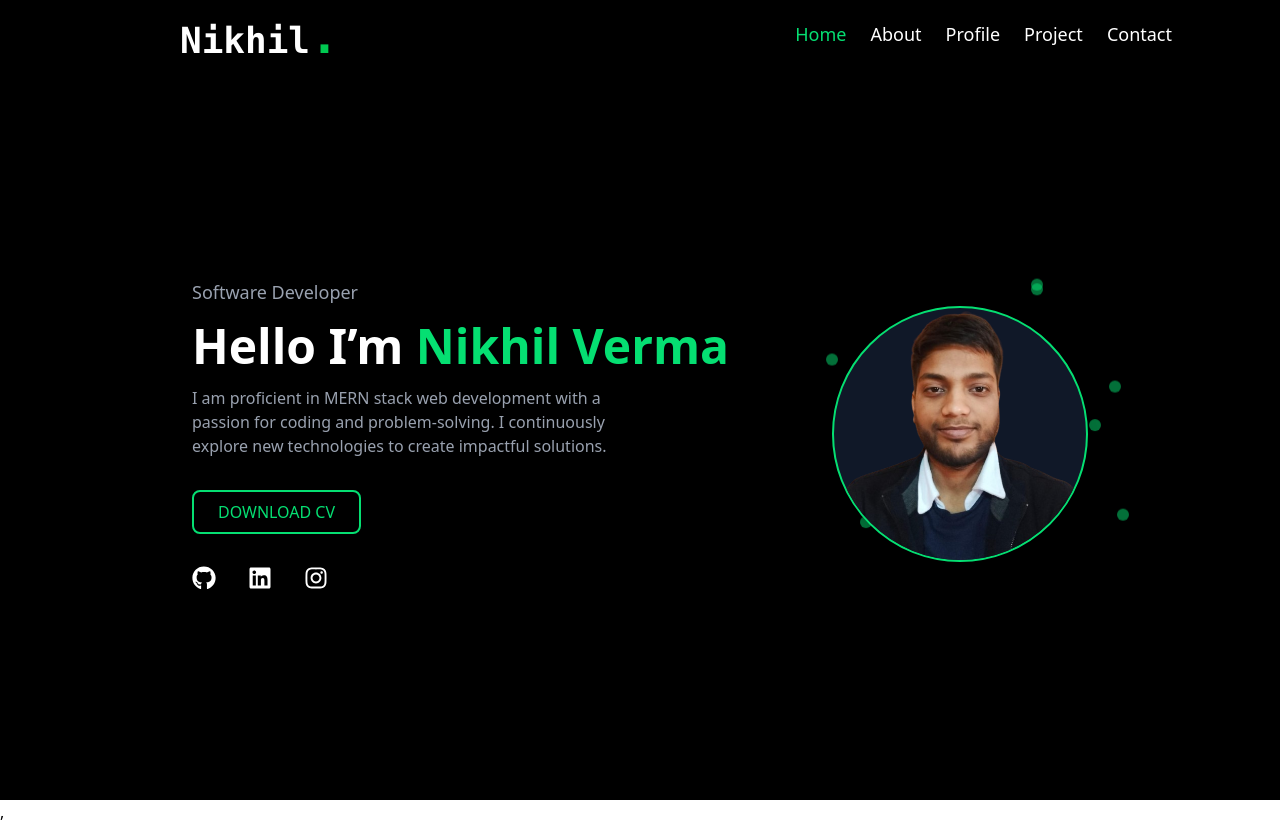
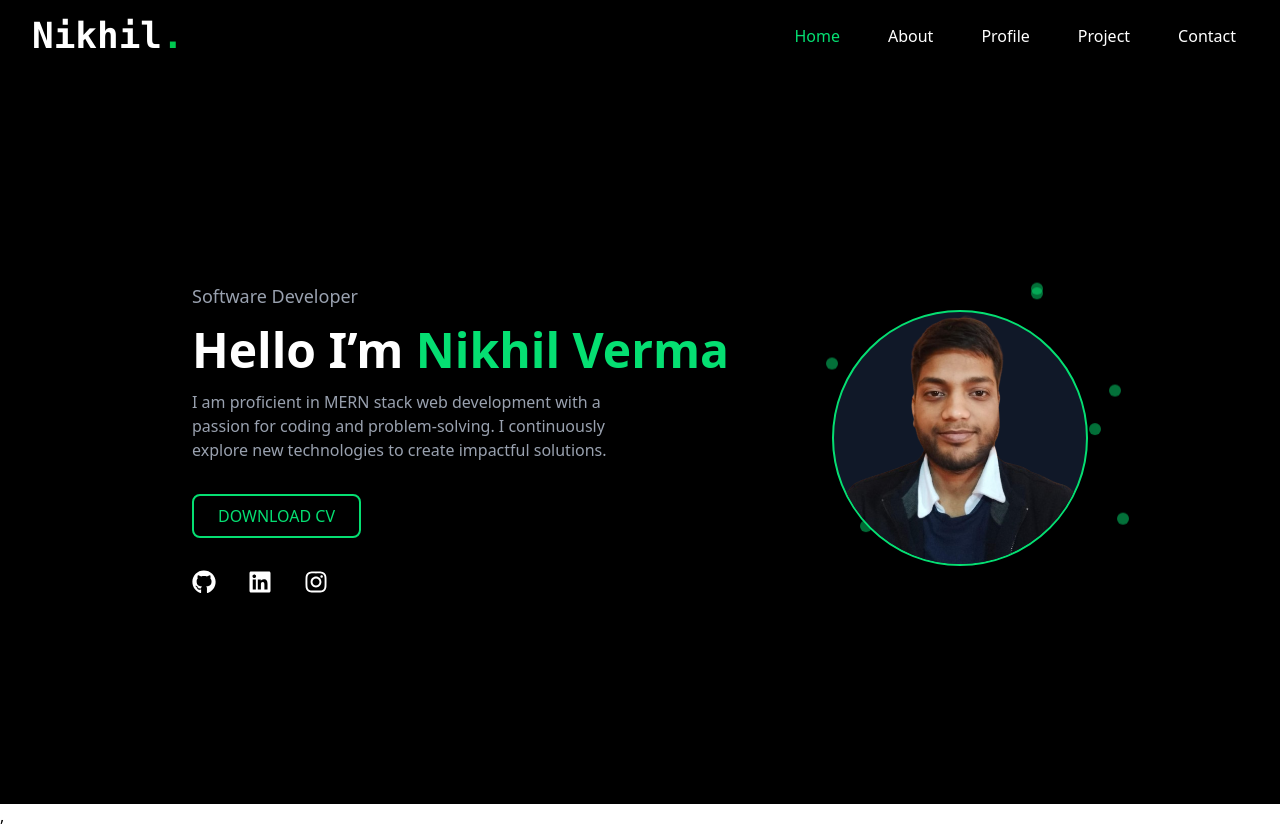
Before and after one commit to nikhilcse0427/NikhilVermaPortpolio, a React (Vite) app: page / in a window 1280 px wide. Built offline with nearby package versions, Linux system fonts and the light colour scheme.

Commit message:
refactor(Navbar): enhance mobile responsiveness with hamburger menu

```diff
--- a/src/components/Navbar.jsx
+++ b/src/components/Navbar.jsx
@@ -1,16 +1,31 @@
-import React from "react";
+import React, { useState } from "react";
 import { Link, useLocation } from "react-router-dom";
+import { Menu, X } from "lucide-react";
 
 const Navbar = () => {
   const location = useLocation(); // Get the current route
+  const [isOpen, setIsOpen] = useState(false);
 
   return (
-    <div>
-      <nav className="text-white bg-black flex justify-between px-8 pr-22 pl-45">
-        <h1 className="font-semibold font-mono text-4xl pt-3 text-white">
-          Nikhil<span className="font-bold text-green-500 text-5xl">.</span>
+    <nav className="bg-black text-white px-6 py-4 flex justify-between items-center md:px-8">
+      <h1 className="font-semibold font-mono text-3xl md:text-4xl text-white">
+        Nikhil<span className="font-bold text-green-500 text-4xl">.</span>
       </h1>
-        <ul className="font-medium text-lg flex gap-6 p-5">
+
+      {/* Hamburger Menu Button */}
+      <button
+        className="md:hidden text-white focus:outline-none"
+        onClick={() => setIsOpen(!isOpen)}
+      >
+        {isOpen ? <X size={28} /> : <Menu size={28} />}
+      </button>
+
+      {/* Nav Links */}
+      <ul
+        className={`absolute left-0 top-16 w-full bg-black md:static md:flex md:items-center md:gap-6 md:p-0 md:w-auto transition-all duration-300 ease-in-out ${
+          isOpen ? "block" : "hidden"
+        } md:flex`}
+      >
         {[
           { path: "/", label: "Home" },
           { path: "/about", label: "About" },
@@ -18,19 +33,20 @@ const Navbar = () => {
           { path: "/project", label: "Project" },
           { path: "/contact", label: "Contact" },
         ].map((item) => (
+          <li key={item.path} className="text-center md:text-left">
             <Link
-              key={item.path}
               to={item.path}
-              className={`${
+              className={`block py-3 md:py-0 md:px-3 text-lg md:text-base ${
                 location.pathname === item.path ? "text-green-400" : "text-white"
               } hover:text-green-400 transition duration-200`}
+              onClick={() => setIsOpen(false)}
             >
               {item.label}
             </Link>
+          </li>
         ))}
       </ul>
     </nav>
-    </div>
   );
 };
 
```
Lines whose indentation alone changed are shown as unchanged.
